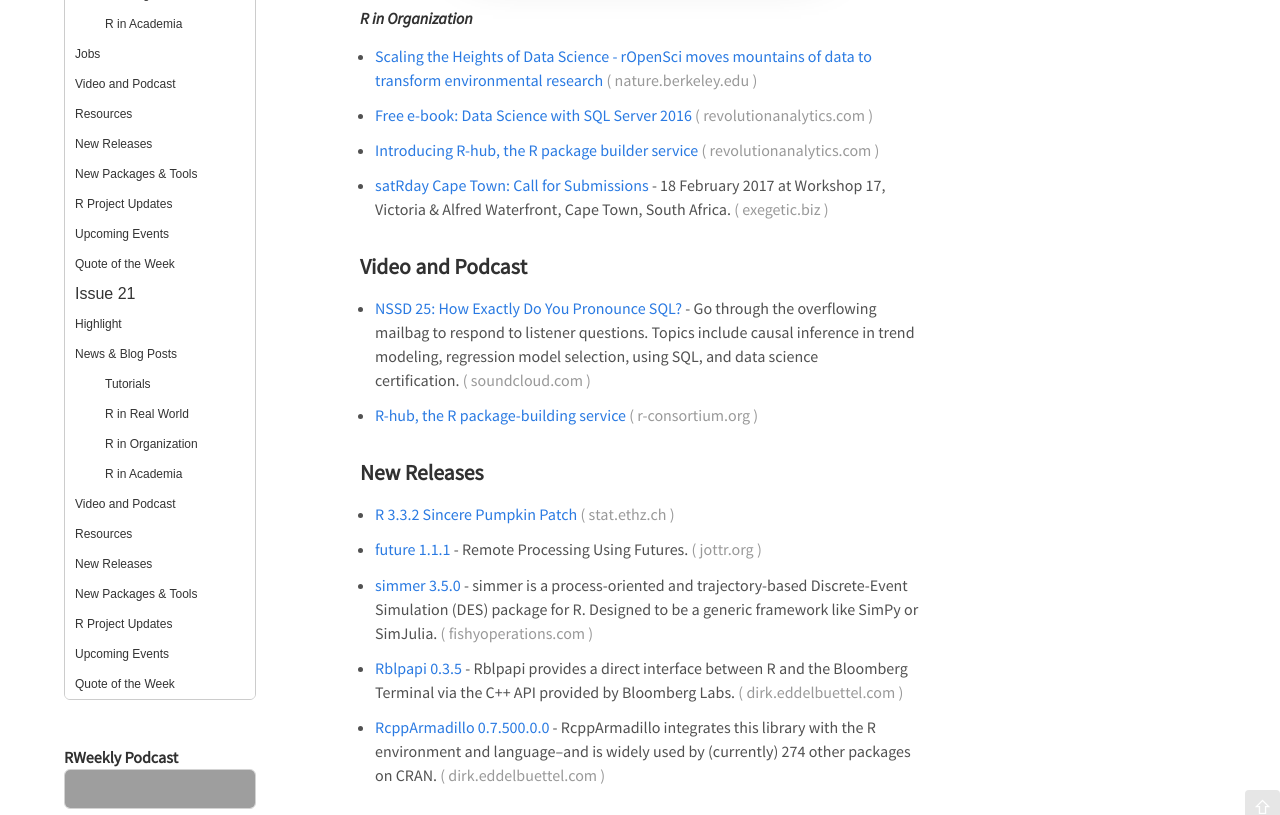
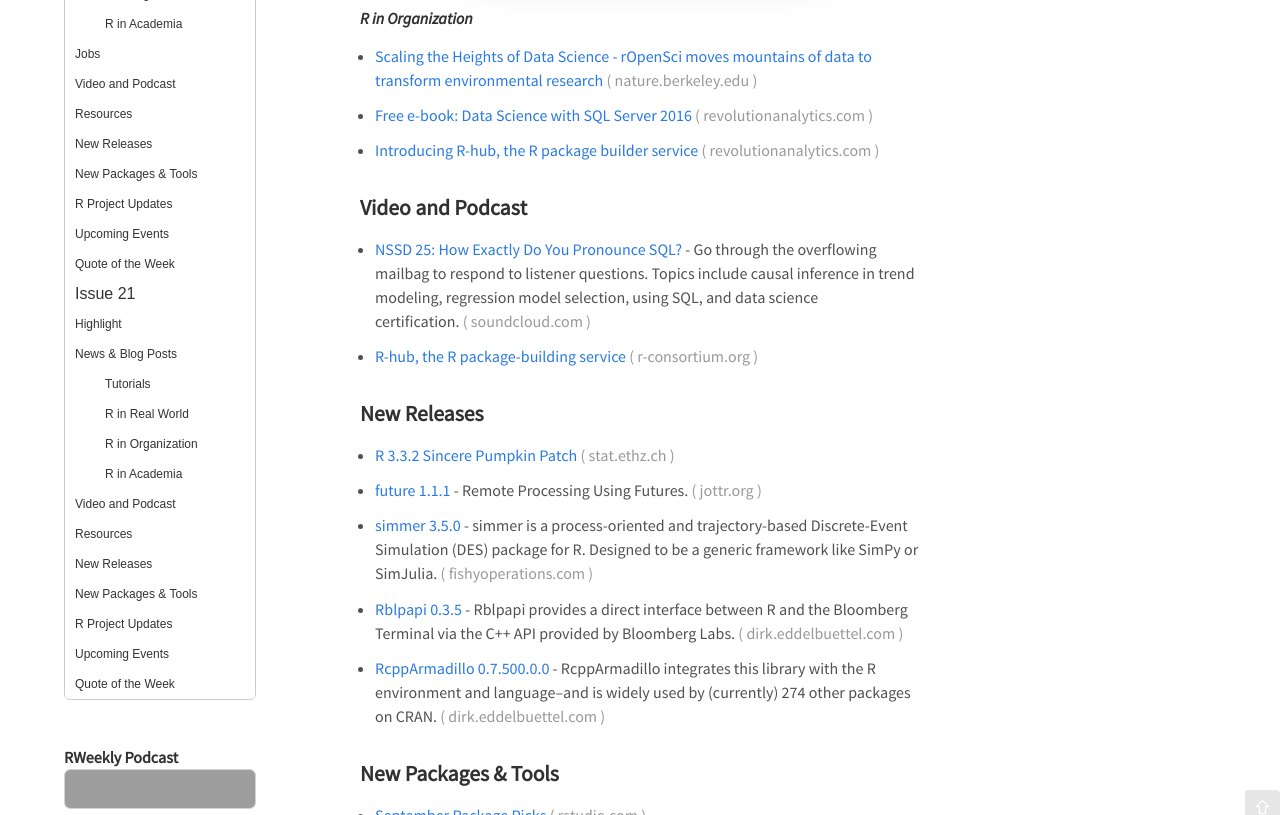
Before and after one commit to rweekly/rweekly.org, a Jekyll site: the page built from _posts/2016-10-31-23.md, in a window 1280 px wide and 900 px high, scrolled down 3247 px, cut to the strip 85-900 px from the top of the window. Built offline with Jekyll 4.4.1, drawn with Linux system fonts in a browser that asks for light colours; comment, search, counter and statistics services are not loaded; grey boxes are pictures that could not be loaded.

Commit message:
Update: dead links

```diff
--- a/_posts/2016-10-31-23.md
+++ b/_posts/2016-10-31-23.md
@@ -86,9 +86,6 @@
 
 + [Introducing R-hub, the R package builder service](http://blog.revolutionanalytics.com/2016/10/r-hub-public-beta.html)
 
-+ [satRday Cape Town: Call for Submissions](http://www.exegetic.biz/blog/2016/10/satrday-cape-town-call-submissions/) - 18 February 2017 at Workshop 17, Victoria & Alfred Waterfront, Cape Town, South Africa.
-
-
 ## Video and Podcast
 
 + [NSSD 25: How Exactly Do You Pronounce SQL?](https://soundcloud.com/nssd-podcast/episode-25-how-exactly-do-you-pronounce-sql) - Go through the overflowing mailbag to respond to listener questions. Topics include causal inference in trend modeling, regression model selection, using SQL, and data science certification.
```
